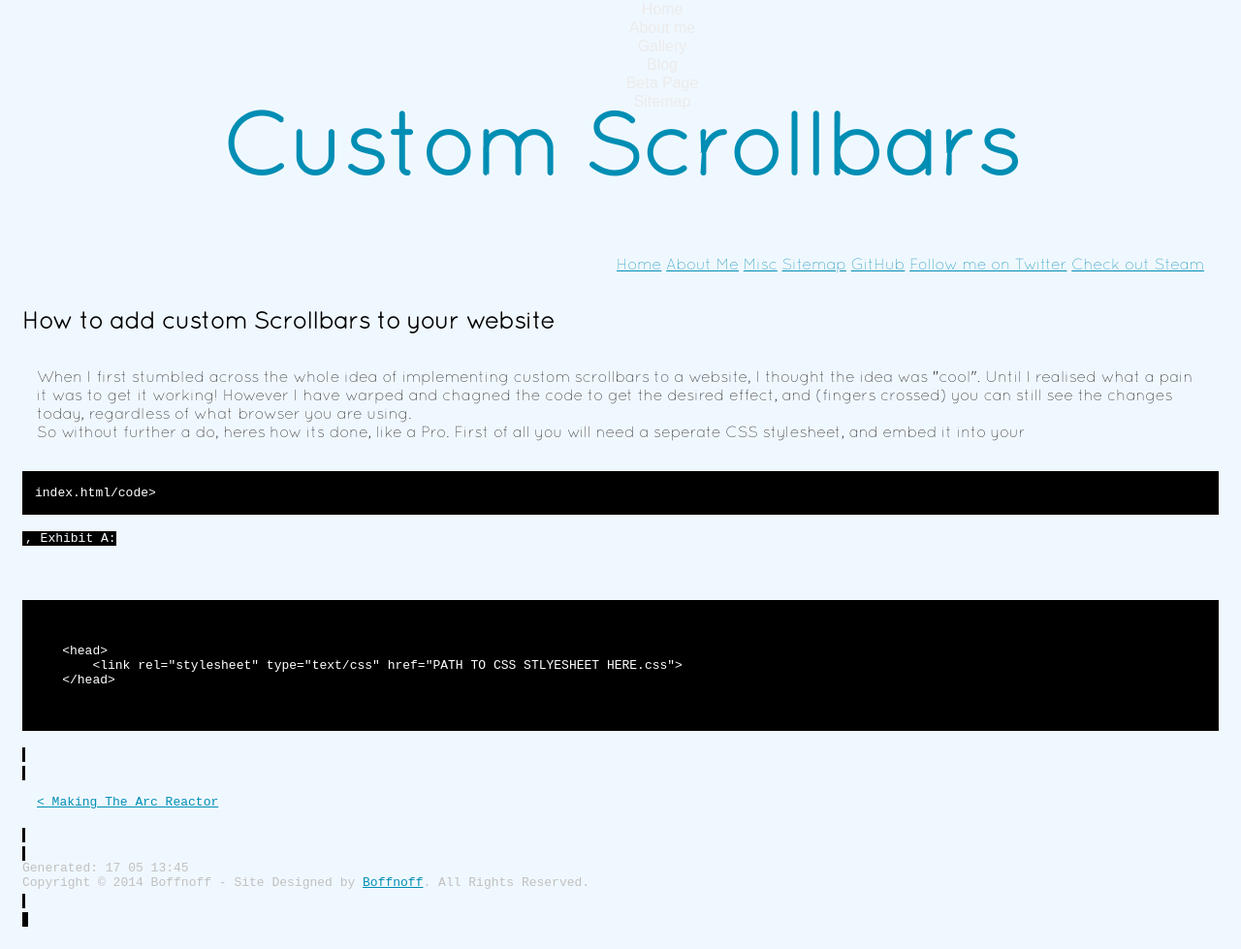
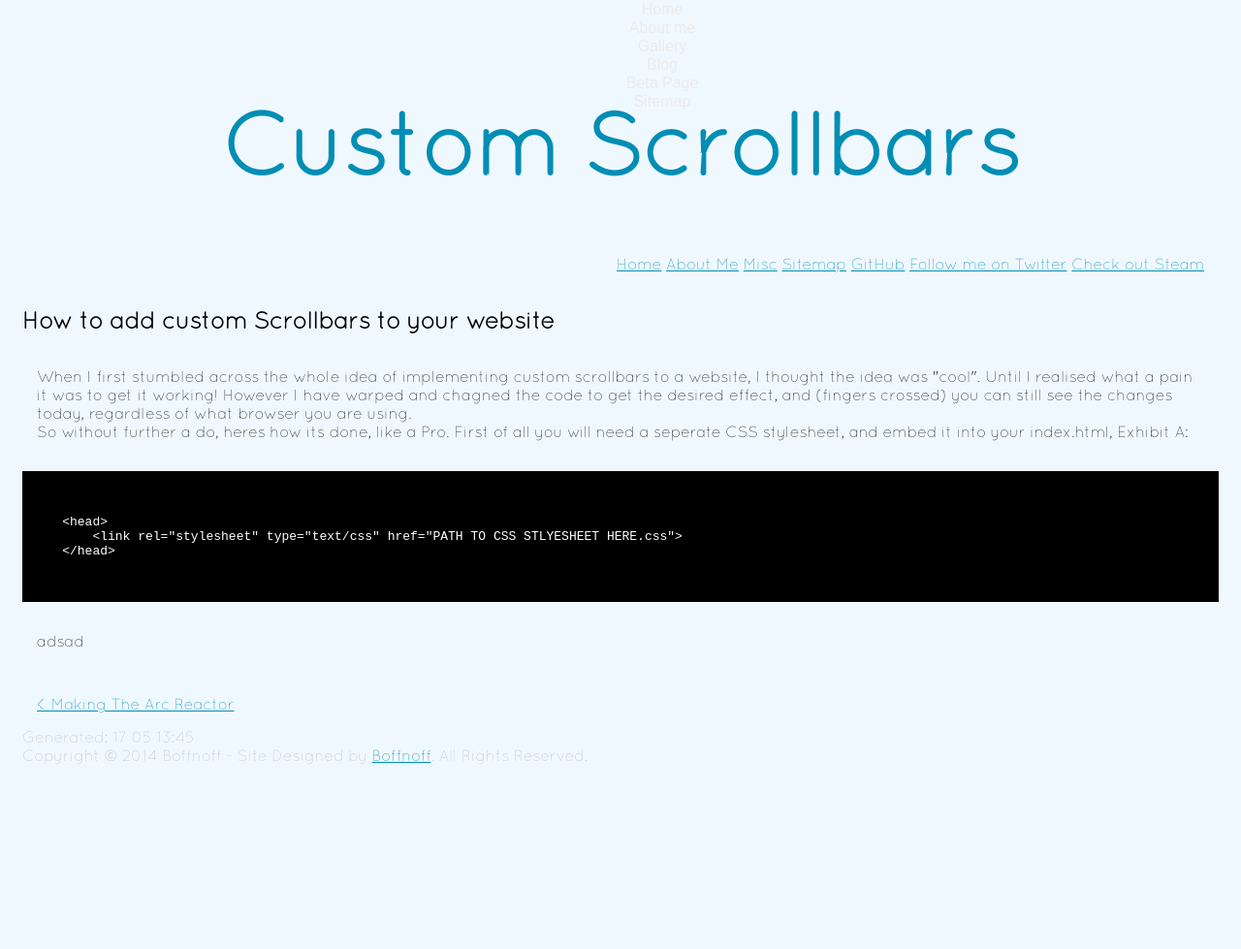
Before and after one commit to boffnoff/boffnoff.github.com, a Jekyll site: the page built from _posts/2014-5-17-custom-scrollbars.html, in a window 1280 px wide and 979 px high. Shown: the whole window at 97% size. Built offline with Jekyll 4.4.1, drawn with Linux system fonts in a browser that asks for light colours.

Commit message:
fiexed errors i hope

```diff
--- a/_posts/2014-5-17-custom-scrollbars.html
+++ b/_posts/2014-5-17-custom-scrollbars.html
@@ -13,9 +13,10 @@ layout: post
     regardless of what browser you are using.
     <br>
     So without further a do, heres how its done, like a Pro. First of all you will need a seperate CSS stylesheet, and embed it into your
-    <pre><code>index.html/code></pre>, Exhibit A:
+    index.html, Exhibit A:
     <br>
     </p>
+
     <pre><code>
 
     &lt;head&gt;
@@ -23,3 +24,8 @@ layout: post
     &lt;/head&gt;
 
     </code></pre>
+
+<p>
+adsad
+
+    </p>
```
